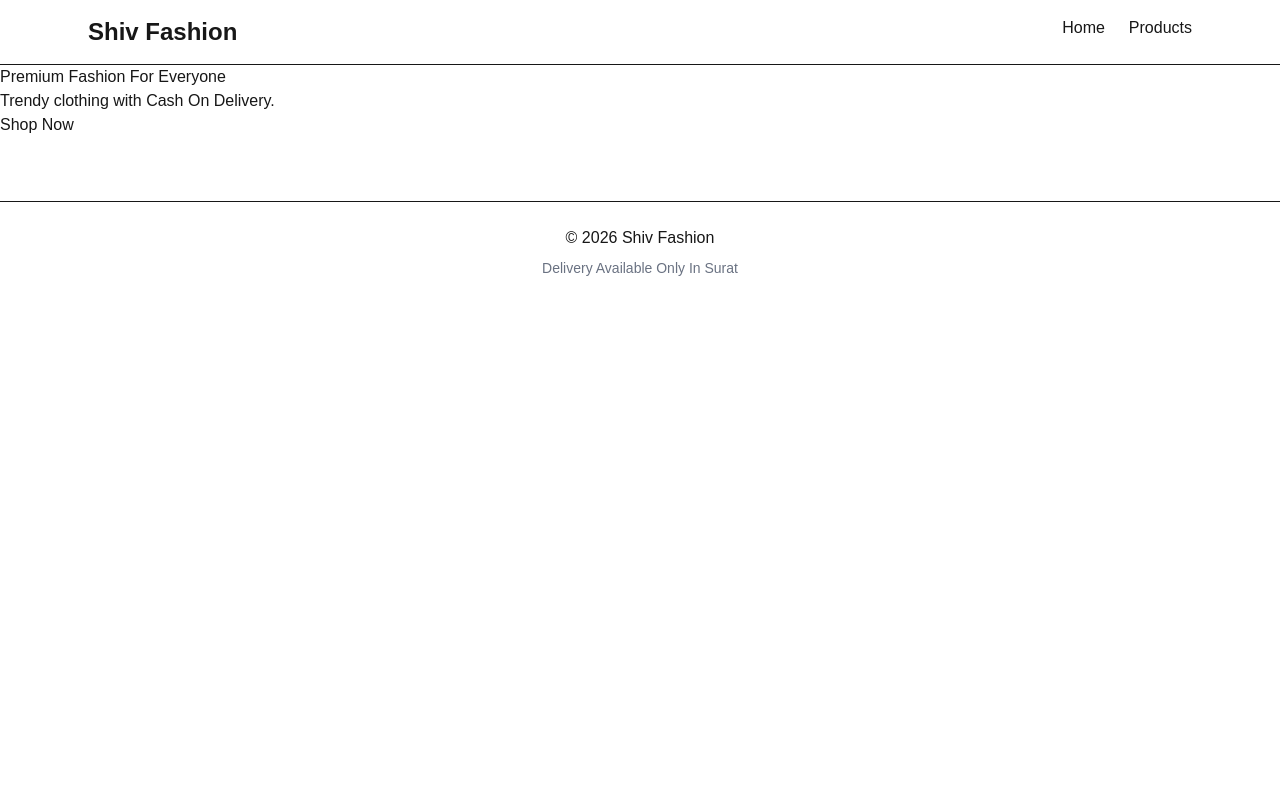
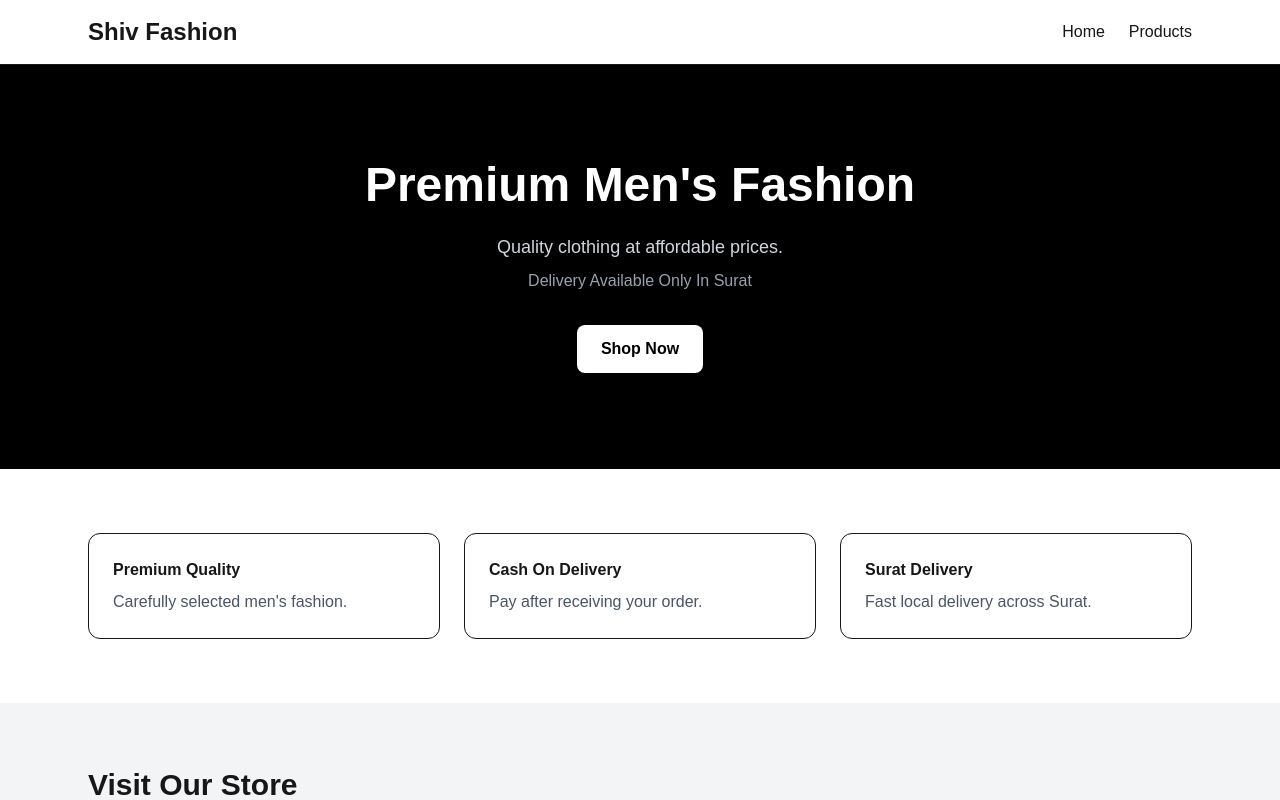
Before and after one commit to OmBaisane/Shiv-Fashion-Store, a Next.js app: page / in a window 1280 px wide. Shown: the top 800 px of the page. Built offline with nearby package versions, Linux system fonts and the light colour scheme.

Commit message:
feat: build customer storefront ui

```diff
--- a/src/app/page.tsx
+++ b/src/app/page.tsx
@@ -2,12 +2,67 @@ import Link from "next/link";
 
 export default function HomePage() {
   return (
-    <main>
-      <h1>Premium Fashion For Everyone</h1>
+    <div>
+      {/* Hero */}
 
-      <p>Trendy clothing with Cash On Delivery.</p>
+      <section className="bg-black text-white">
+        <div className="mx-auto max-w-6xl px-6 py-24 text-center">
+          <h1 className="text-5xl font-bold">Premium Men's Fashion</h1>
 
-      <Link href="/products">Shop Now</Link>
-    </main>
+          <p className="mt-6 text-lg text-gray-300">
+            Quality clothing at affordable prices.
+          </p>
+
+          <p className="mt-2 text-gray-400">Delivery Available Only In Surat</p>
+
+          <Link
+            href="/products"
+            className="mt-8 inline-block rounded-lg bg-white px-6 py-3 font-semibold text-black"
+          >
+            Shop Now
+          </Link>
+        </div>
+      </section>
+
+      {/* Features */}
+
+      <section className="mx-auto max-w-6xl px-6 py-16">
+        <div className="grid gap-6 md:grid-cols-3">
+          <div className="rounded-xl border p-6">
+            <h3 className="font-bold">Premium Quality</h3>
+            <p className="mt-2 text-gray-600">
+              Carefully selected men's fashion.
+            </p>
+          </div>
+
+          <div className="rounded-xl border p-6">
+            <h3 className="font-bold">Cash On Delivery</h3>
+            <p className="mt-2 text-gray-600">
+              Pay after receiving your order.
+            </p>
+          </div>
+
+          <div className="rounded-xl border p-6">
+            <h3 className="font-bold">Surat Delivery</h3>
+            <p className="mt-2 text-gray-600">
+              Fast local delivery across Surat.
+            </p>
+          </div>
+        </div>
+      </section>
+
+      {/* Store Address */}
+
+      <section className="bg-gray-100 py-16">
+        <div className="mx-auto max-w-6xl px-6">
+          <h2 className="text-3xl font-bold">Visit Our Store</h2>
+
+          <p className="mt-4 text-lg">
+            GYAN VIDYALAYA OPPOSITE, NEAR KESHAR BHAVANI SOCIETY, GODADARA ROAD,
+            SURAT
+          </p>
+        </div>
+      </section>
+    </div>
   );
 }
--- a/src/app/products/page.tsx
+++ b/src/app/products/page.tsx
@@ -11,11 +11,9 @@ export default async function ProductsPage() {
     <div className="mx-auto max-w-6xl p-6">
       <h1 className="mb-8 text-3xl font-bold">Our Collection</h1>
 
-      <div className="grid gap-6 md:grid-cols-3">
-        {products.map((product) => (
       <div
         key={product._id}
-            className="overflow-hidden rounded-xl border shadow"
+        className="overflow-hidden rounded-xl border bg-white shadow transition hover:shadow-lg"
       >
         <img
           src={product.images[0]}
@@ -26,12 +24,15 @@ export default async function ProductsPage() {
         <div className="p-4">
           <h2 className="text-xl font-semibold">{product.name}</h2>
 
-              <p className="mt-2 text-gray-500">₹{product.price}</p>
+          <p className="mt-2 text-2xl font-bold">₹{product.price}</p>
 
-              <Link href={`/products/${product._id}`}>View Details</Link>
+          <Link
+            href={`/products/${product._id}`}
+            className="mt-4 inline-block rounded-lg bg-black px-4 py-2 text-white"
+          >
+            View Details
+          </Link>
         </div>
-          </div>
-        ))}
       </div>
     </div>
   );
--- a/src/components/Footer.tsx
+++ b/src/components/Footer.tsx
@@ -1,13 +1,11 @@
 export default function Footer() {
   return (
-    <footer className="mt-16 border-t">
-      <div className="mx-auto max-w-6xl px-6 py-6 text-center">
-        <p>© 2026 Shiv Fashion</p>
+    <footer className="border-t py-8 text-center">
+      <p>© 2026 Shiv Fashion</p>
 
-        <p className="mt-2 text-sm text-gray-500">
-          Delivery Available Only In Surat
-        </p>
-      </div>
+      <p className="mt-2 text-sm text-gray-500">
+        Delivery Available Only In Surat
+      </p>
     </footer>
   );
 }
--- a/src/components/Navbar.tsx
+++ b/src/components/Navbar.tsx
@@ -2,8 +2,8 @@ import Link from "next/link";
 
 export default function Navbar() {
   return (
-    <nav className="border-b">
-      <div className="mx-auto flex max-w-6xl justify-between px-6 py-4">
+    <nav className="sticky top-0 z-50 border-b bg-white">
+      <div className="mx-auto flex max-w-6xl items-center justify-between px-6 py-4">
         <Link href="/" className="text-2xl font-bold">
           Shiv Fashion
         </Link>
```
Also changed, not shown: public/logo.svg (added). Lines whose indentation alone changed are shown as unchanged.
